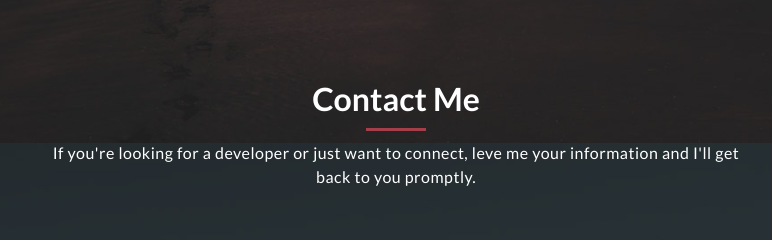
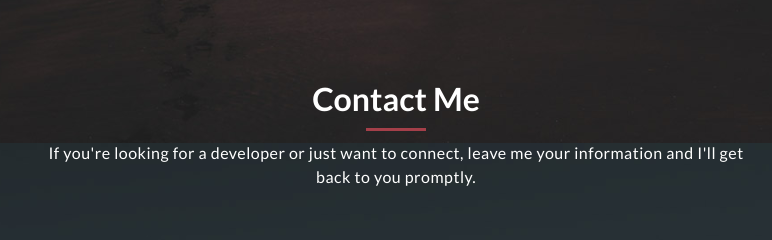
Before and after one commit to BillTiffany/BillTiffany.github.io, a plain HTML site: page index.html in a window 1280 px wide. Shown: the part 3057-3297 px from the top of the page, 404-1176 px from the left. Drawn offline with Linux system fonts and the light colour scheme.

Commit message:
updating portfolio files

```diff
--- a/index.html
+++ b/index.html
@@ -359,7 +359,7 @@ https://templatemo.com/tm-531-reflux
             <h2>Contact Me</h2>
             <div class="line-dec"></div>
             <span
-              >If you're looking for a developer or just want to connect, leve me your information and I'll get back to you promptly.</span>
+              >If you're looking for a developer or just want to connect, leave me your information and I'll get back to you promptly.</span>
 
           </div>
           <div class="row">
```
